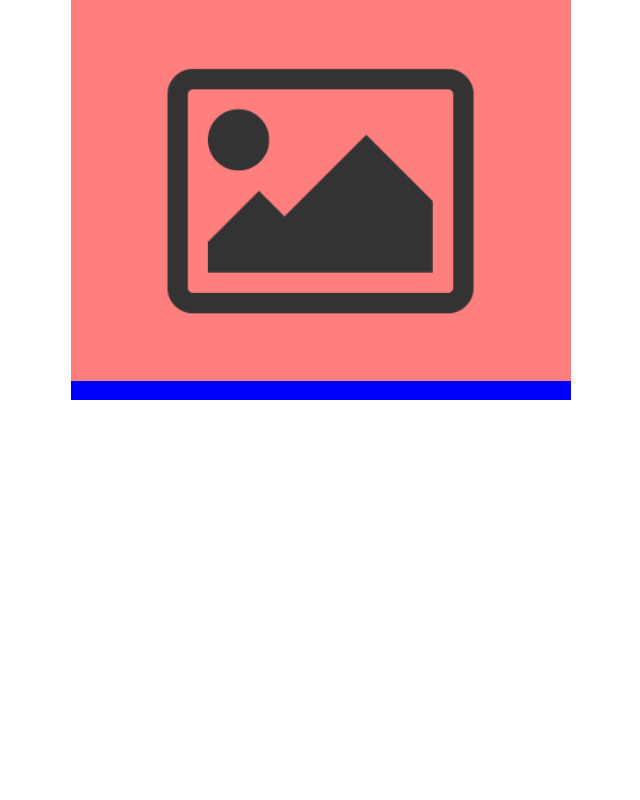
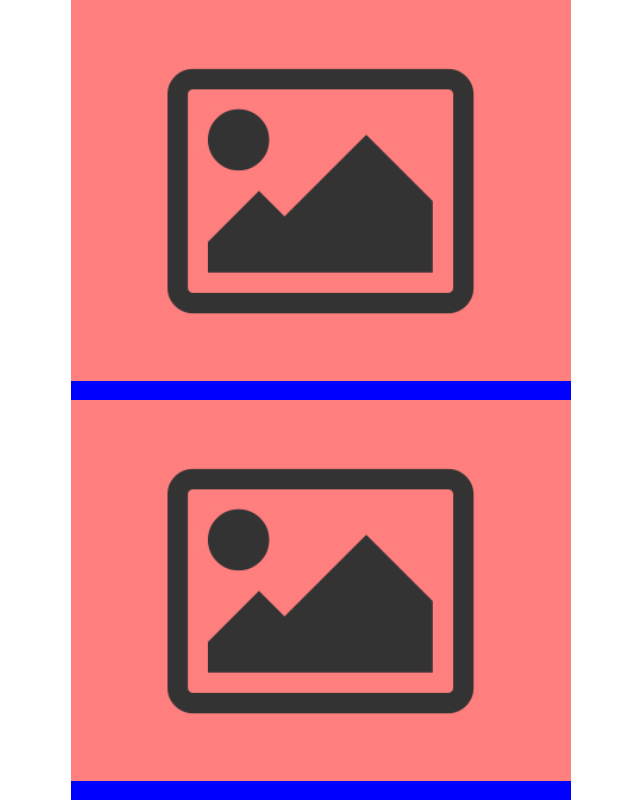
Before and after one commit to bigblobby/shiny_slider, a plain HTML site: page index.html in a window 1280 px wide. Shown: the whole page, without its empty margins (319-959 px from the left). Drawn offline with Linux system fonts and the light colour scheme.

Commit message:
multiple carousels using closure - not the best way

```diff
--- a/app.js
+++ b/app.js
@@ -1,7 +1,7 @@
-var carousel = (function(){
+function func(){
 
     // ----- Carousel settings ----- //
-    var carouselWrapper = document.querySelector('.carousel--wrapper');
+    var carouselWrapper = document.querySelectorAll('.carousel--wrapper');
     var dragStart;
     var dragEnd;
 
@@ -19,7 +19,10 @@ var carousel = (function(){
             }
 
             // Calculate width of carousel wrapper (number of slides to show)
-            carouselWrapper.style.width = (this.slideWidth() * this.slidesToShow) + 'px';
+            carouselWrapper.forEach(function(wrapper){
+                wrapper.style.width = (this.slideWidth() * this.slidesToShow) + 'px';
+            }, this);
+
 
             // Add event listeners
             addListeners();
@@ -109,10 +112,20 @@ var carousel = (function(){
     return {
         init: init
     }
-})();
+}
+
+var carousel = func();
+
+var carousel2 = func();
 
 carousel.init({
     target: '.carousel',
     threshold: 100,
     slidesToShow: 1
 });
+
+carousel2.init({
+    target: '.carousel-2',
+    threshold: 100,
+    slidesToShow: 1
+});
--- a/index.html
+++ b/index.html
@@ -28,6 +28,22 @@
         </div>
     </div>
 
+    <div class="carousel--wrapper">
+        <div class="carousel--track">
+            <div class="carousel-2">
+                <div class="slide slide-1">
+                    <img src="images/fa-image.png" alt="">
+                </div>
+                <div class="slide slide-2">
+                    <img src="images/fa-image.png" alt="">
+                </div>
+                <div class="slide slide-3">
+                    <img src="images/fa-image.png" alt="">
+                </div>
+            </div>
+        </div>
+    </div>
+
 </div>
 
 
--- a/style.css
+++ b/style.css
@@ -47,3 +47,40 @@
     width: 100%;
     pointer-events: none;
 }
+
+
+
+
+
+.carousel-2 {
+    position: relative;
+    width: 10000px;
+}
+
+.carousel-2.transition {
+    transition: transform 0.4s ease-in-out;
+}
+
+.carousel-2 .slide {
+    width: 500px;
+    height: 400px;
+    float: left;
+}
+
+.carousel-2 .slide-1 {
+    background-color: red;
+}
+
+.carousel-2 .slide-2 {
+    background-color: blue;
+}
+
+.carousel-2 .slide-3 {
+    background-color: purple;
+}
+
+.carousel-2 .slide img {
+    display: block;
+    width: 100%;
+    pointer-events: none;
+}
```
